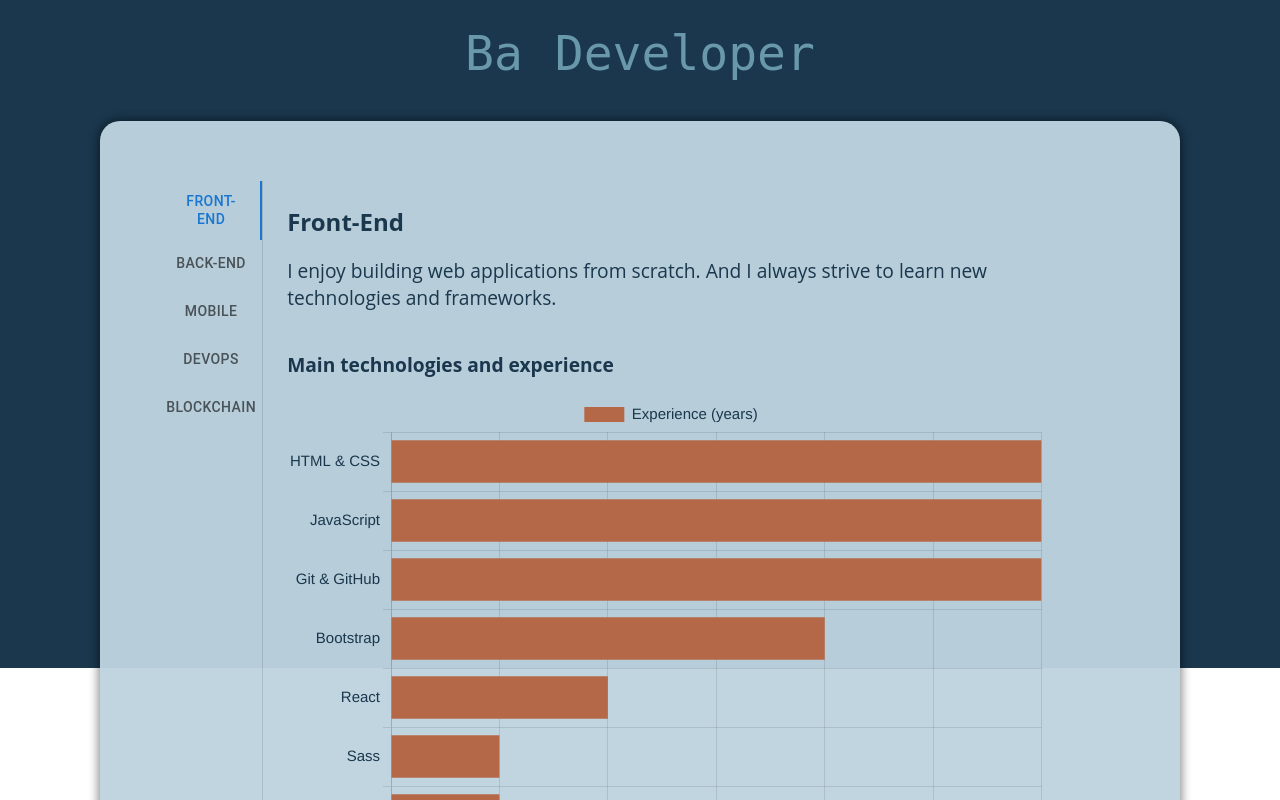
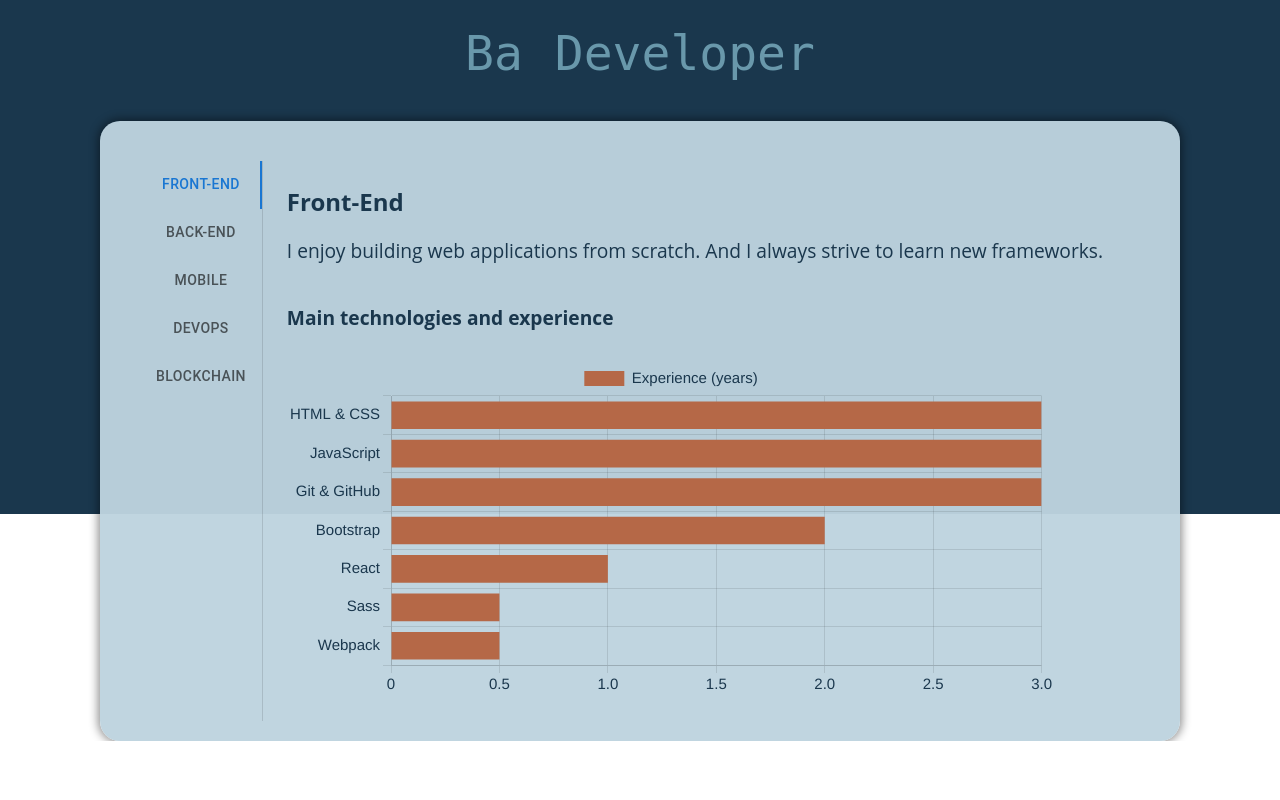
Before and after one commit to jho3r/web-jho3r, a React app: page /web-jho3r/ in a window 1280 px wide. Shown: the part 640-1440 px from the top of the page. After the commit the page ends 1381 px from the top, so only its background shows below. Built offline with nearby package versions, Linux system fonts and the light colour scheme.

Commit message:
Fixing size of card

```diff
--- a/src/components/Skills/TypingJobs.jsx
+++ b/src/components/Skills/TypingJobs.jsx
@@ -25,7 +25,6 @@ const TypingJobs = () => {
     }
     if (letters === jobs[jobIndex]) {
       setTimeout(() => {
-        console.log('change')
         currentJobIndex--
         direction = -1
         changeWord()
--- a/src/components/Tabs/HorizontalTabs.jsx
+++ b/src/components/Tabs/HorizontalTabs.jsx
@@ -21,7 +21,7 @@ function HorizontalTabs ({ data, Component }) {
   // log the screen size
   return (
     <Box sx={{ width: '100%', typography: 'body1' }}>
-    <Box sx={{ flexGrow: 1, display: 'flex' }}>
+    <Box sx={{ flexGrow: 1, display: 'flex', margin: '0 20px' }}>
       <Tabs
         variant="scrollable"
         value={value}
--- a/src/data/skills.js
+++ b/src/data/skills.js
@@ -1,7 +1,7 @@
 const data = [
   {
     title: 'Front-End',
-    description: 'I enjoy building web applications from scratch. And I always strive to learn new technologies and frameworks.',
+    description: 'I enjoy building web applications from scratch. And I always strive to learn new frameworks.',
     technologies: [
       {
         title: 'HTML & CSS',
@@ -44,10 +44,6 @@ const data = [
       {
         title: 'Python',
         year: 2020
-      },
-      {
-        title: 'Java',
-        year: 2019
       },
       {
         title: 'Node.js',
@@ -103,10 +99,10 @@ const data = [
   },
   {
     title: 'DevOps',
-    description: 'It\'s not my greatest skill, but I love to work with tools that help me to automate my work. And make the team life easier.',
+    description: 'It\'s not my greatest skill, but I love to work with tools that help me to automate my teams work.',
     technologies: [
       {
-        title: 'Google Cloud',
+        title: 'GCP',
         year: 2021
       },
       {
@@ -129,7 +125,7 @@ const data = [
   },
   {
     title: 'Blockchain',
-    description: 'I\'m a newbie in blockchain, but I think it\'s the future and the more I learn, the more I like it.',
+    description: 'I\'m a newbie in blockchain, but I think it\'s the future and also the more I learn, the more I like it.',
     technologies: [
       {
         title: 'Ethereum',
--- a/src/styles/Charts/BarChart.scss
+++ b/src/styles/Charts/BarChart.scss
@@ -1,5 +1,5 @@
 .BarChart {
     position: relative;
     width: 60vw;
-    height: 60vh;
+    height: 21rem;
 }
--- a/src/styles/Skills/SkillDescription.scss
+++ b/src/styles/Skills/SkillDescription.scss
@@ -16,6 +16,7 @@
 
     h3 {
         margin-top: 40px;
+        margin-bottom: 30px;
         font-family: $font-subtitle;
         font-size: $card-subtitle-font-size;
     }
@@ -30,7 +31,7 @@
             font-size: $card-text-font-size-mobile;
         }
         h3 {
-            margin: inherit;
+            margin-top: inherit;
             font-size: $card-subtitle-font-size-mobile;
         }
     }
--- a/src/styles/_vars.scss
+++ b/src/styles/_vars.scss
@@ -42,8 +42,8 @@ $type-demo-font-size-mobile: 1.5em;
 
 // Skills
 
-$card-padding: 60px;
-$card-padding-mobile: 30px;
+$card-padding: 40px 40px 20px;
+$card-padding-mobile: 15px 10px 0;
 $card-title-font-size: 1.5em;
 $card-title-font-size-mobile: 1.2em;
 $card-text-font-size: 1.2em;
```
